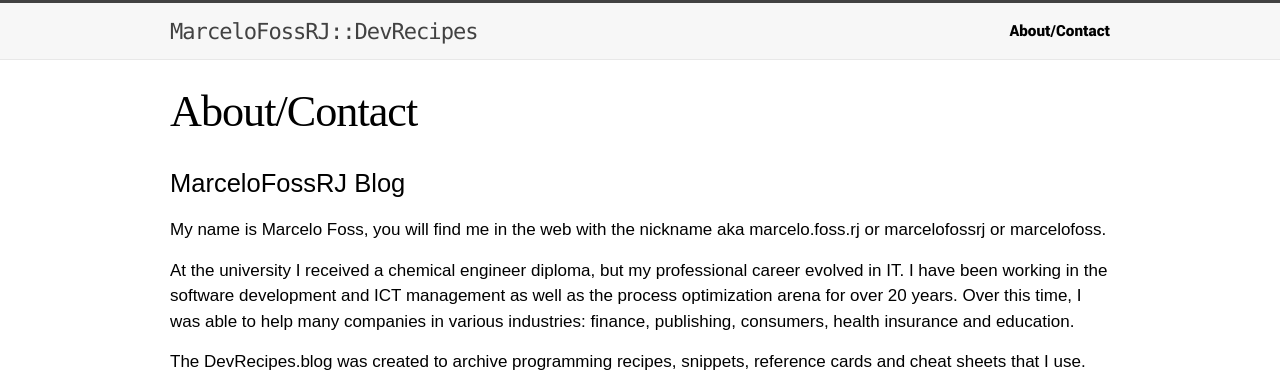
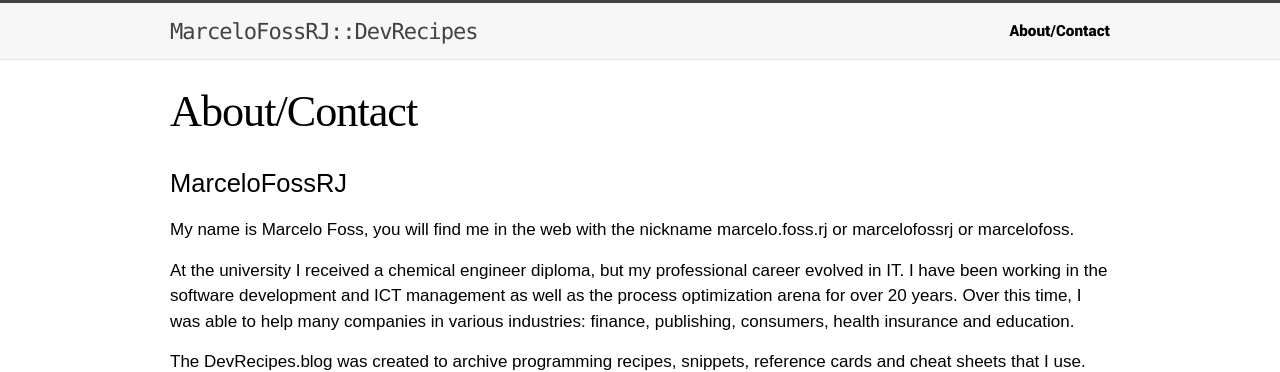
Before and after one commit to MarceloFossRJ/MarceloFossRJ.github.io, a Jekyll site: the page built from about.md, in a window 1280 px wide. Shown: the top 372 px of the page. Built offline with Jekyll 4.4.1, drawn with Linux system fonts in a browser that asks for light colours; some web fonts are replaced.

Commit message:
correct typos in readme and about

```diff
--- a/about.md
+++ b/about.md
@@ -4,8 +4,8 @@ title: About/Contact
 permalink: /about/
 ---
 
-# MarceloFossRJ Blog
-My name is Marcelo Foss, you will find me in the web with the nickname aka marcelo.foss.rj or marcelofossrj or marcelofoss.
+# MarceloFossRJ
+My name is Marcelo Foss, you will find me in the web with the nickname marcelo.foss.rj or marcelofossrj or marcelofoss.
 
 At the university I received a chemical engineer diploma, but my professional career evolved in IT. I have been working in the software development and ICT management as well as the process optimization arena for over 20 years. Over this time, I was able to help many companies in various industries: finance, publishing, consumers, health insurance and education.
 
```
Also changed, not shown: README.md.
